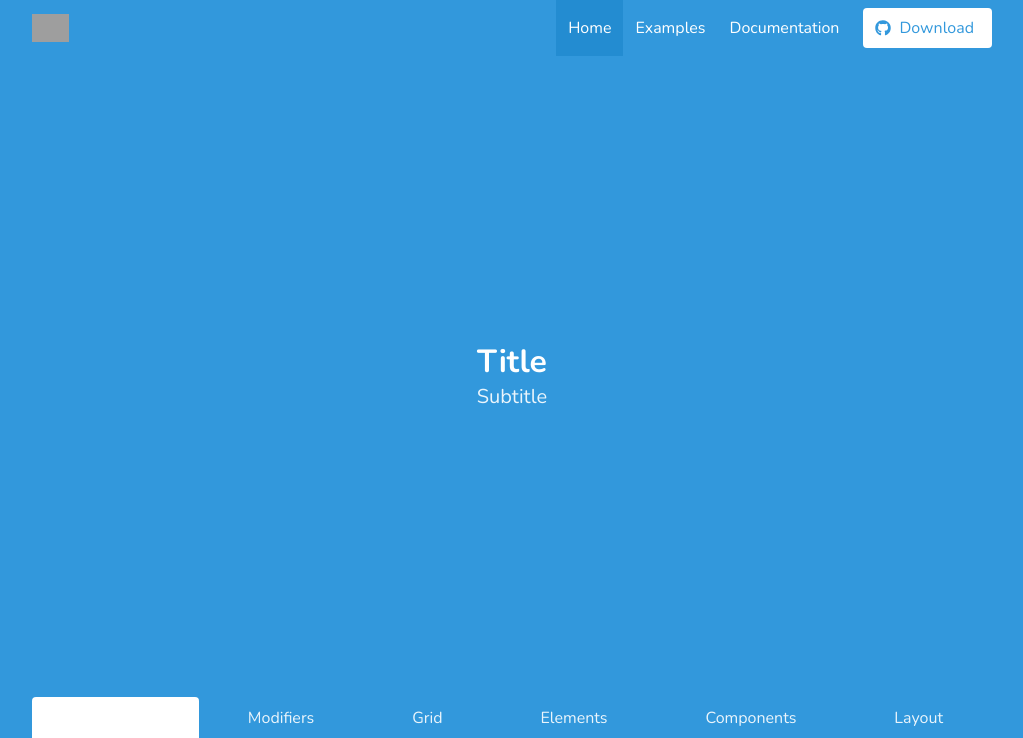
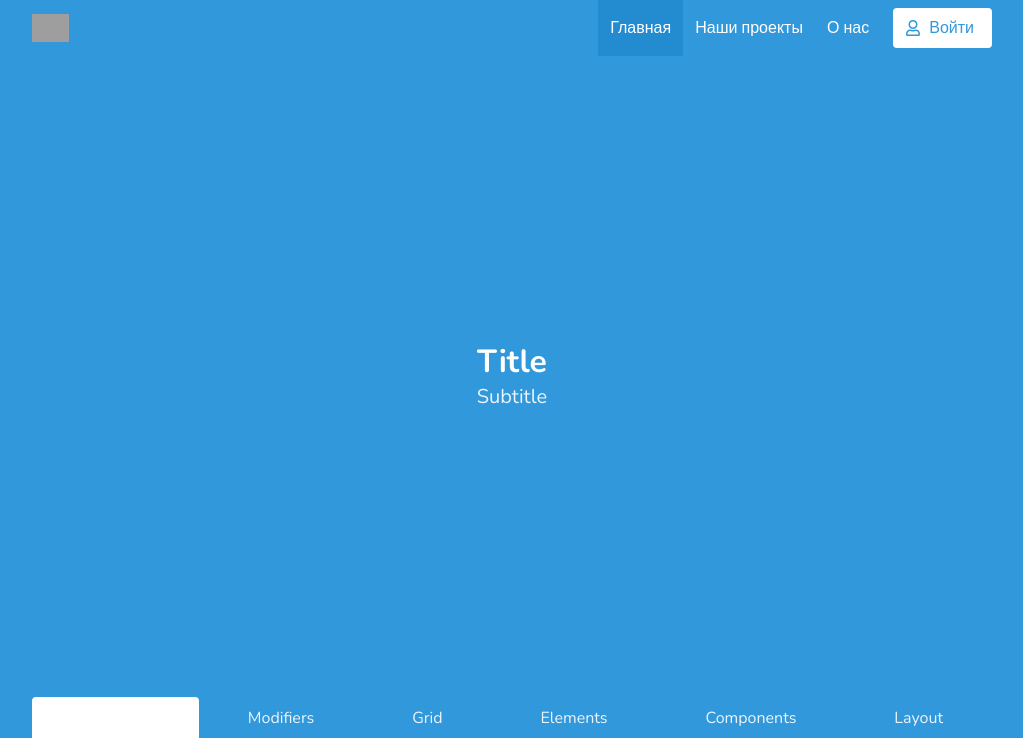
Before and after one commit to wsehl/BeyondHackathon, a PHP site: page / in a window 1280 px wide. Shown: the top 738 px of the page, without its empty margins (128-1151 px from the left). Run offline with PHP 8.4, Linux system fonts and the light colour scheme; some libraries are stand-ins or nearby versions; grey boxes are pictures that could not be loaded.

Commit message:
Update index.php

```diff
--- a/index.php
+++ b/index.php
@@ -7,7 +7,7 @@
     <meta charset="utf-8">
     <meta http-equiv="X-UA-Compatible" content="IE=edge">
     <meta name="viewport" content="width=device-width, initial-scale=1">
-    <title>My custom Bulma website</title>
+    <title>Greenmeetings</title>
     <link rel="stylesheet" href="css/mystyles.css">
     <script defer src="https://use.fontawesome.com/releases/v5.14.0/js/all.js"></script>
 </head>
@@ -30,20 +30,20 @@
                     <div id="navbarMenuHeroB" class="navbar-menu">
                         <div class="navbar-end">
                             <a class="navbar-item is-active">
-                                Home
+                                Главная
                             </a>
                             <a class="navbar-item">
-                                Examples
+                                Наши проекты
                             </a>
                             <a class="navbar-item">
-                                Documentation
+                                О нас
                             </a>
                             <span class="navbar-item">
                                 <a class="button is-info is-inverted">
                                     <span class="icon">
-                                        <i class="fab fa-github"></i>
+                                        <i class="far fa-user"></i>
                                     </span>
-                                    <span>Download</span>
+                                    <span>Войти</span>
                                 </a>
                             </span>
                         </div>
```
